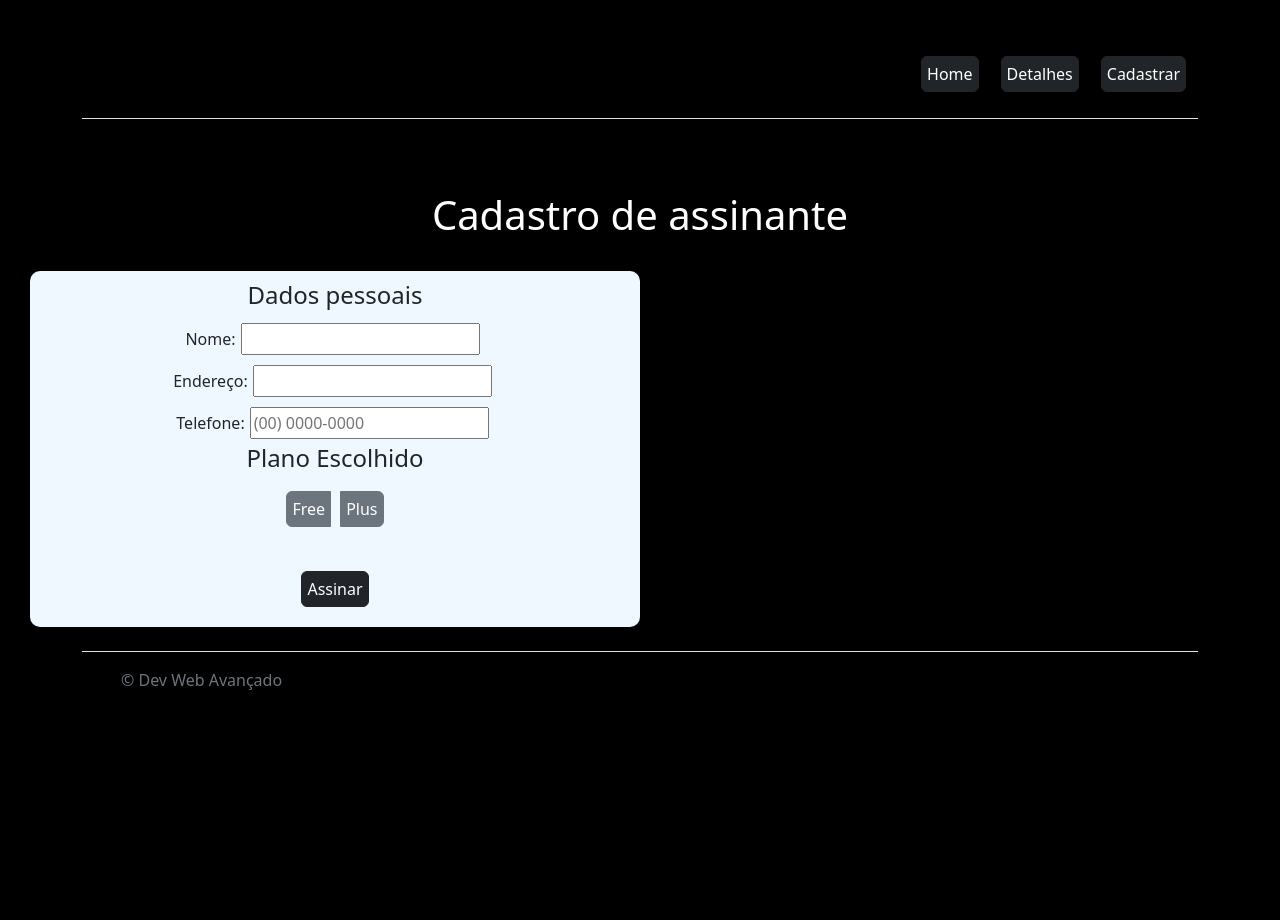
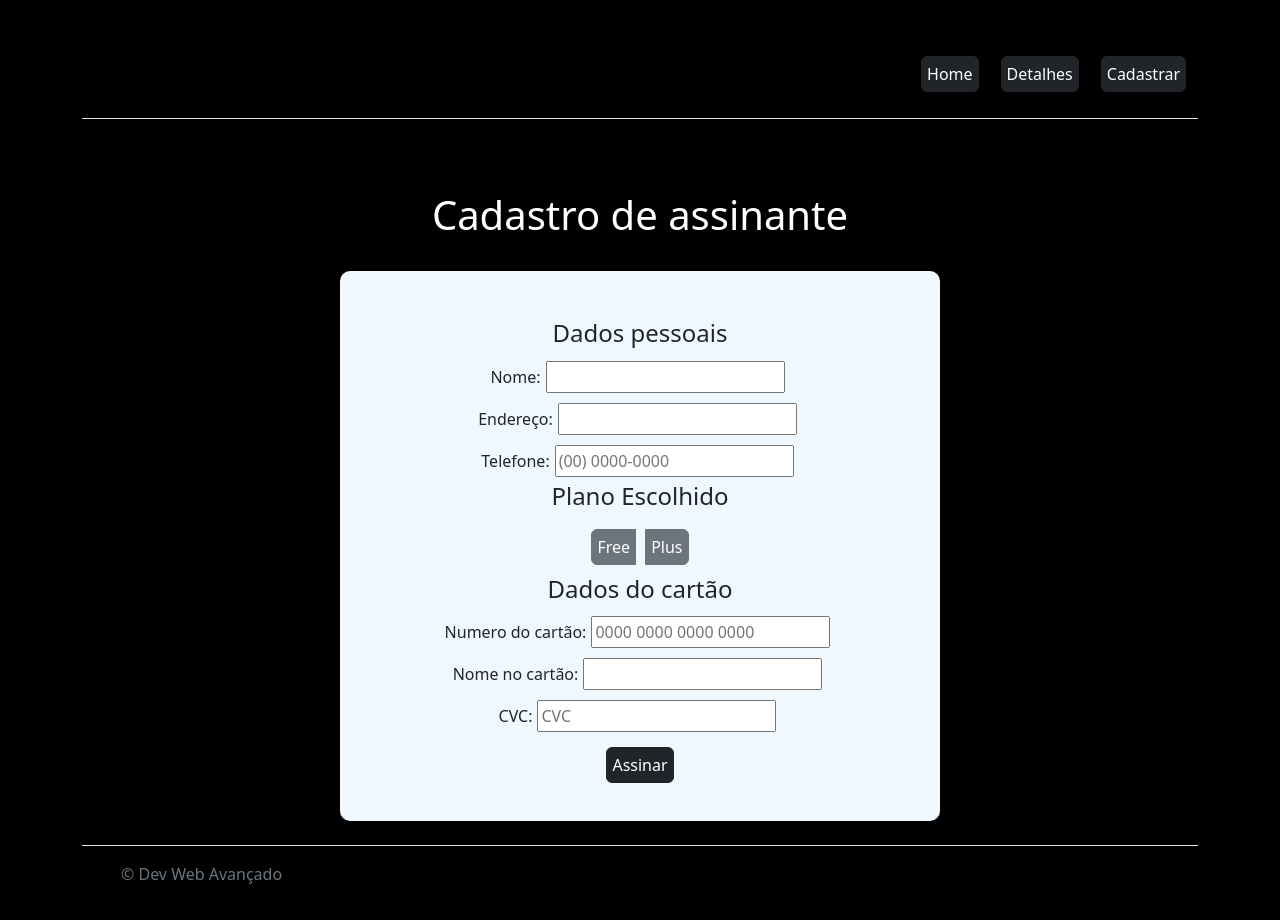
Before and after one commit to mts10/ApiFilmes, a React (Create React App) app: page /cadastro in a window 1280 px wide. Shown: the top 920 px of the page. Before the commit the page ends 800 px from the top, so only its background shows below. Built offline with nearby package versions, Linux system fonts and the light colour scheme.

Commit message:
Arrumando CADASTRO

```diff
--- a/src/pages/cadastro.css
+++ b/src/pages/cadastro.css
@@ -1,13 +1,14 @@
-.form-group{
+.pricing-header1{
     background-color: aliceblue;
     padding: 10px;
     border-radius: 10px;
-    text-align: center;
-    display: block;
+    height: 550px;
+    width: 600px;
 }
 .label, input{
     padding: 2px;
     margin: 5px;
+color: aliceblue;
 }
 .btn{
     padding: 5px;
--- a/src/pages/cadastro.js
+++ b/src/pages/cadastro.js
@@ -5,7 +5,7 @@ export default  function Cadastro(){
         <><div className="pricing-header px-3 py-3 pt-md-5 pb-md-4 mx-auto text-center">
             <h1 className="display-6">Cadastro de assinante</h1>
         </div>
-        <div class="form-group col-md-6 text-align-center">
+        <div className="pricing-header1 px-3 py-3 pt-md-5 pb-md-4 mx-auto text-center">
                 <form class="needs-validation">
                     <h4>Dados pessoais</h4>
                     <label>
@@ -30,10 +30,26 @@ export default  function Cadastro(){
                     <button type="button" class="btn btn-secondary">Plus</button>
                     </div>
                     <br />
+                </form>
+                <form class="needs-validation">
+                    <h4>Dados do cartão</h4>
+                    <label>
+                        Numero do cartão:
+                        <input type="number" placeholder='0000 0000 0000 0000'/>
+                    </label>
                     <br />
-                    <button type="submit" class="btn btn-dark">Assinar</button>
+                    <label>
+                        Nome no cartão:
+                        <input type="text" />
+                    </label>
+                    <br />
+                    <label>
+                        CVC:
+                        <input type="number" placeholder='CVC'/>
+                    </label>
+                    <br />
                 </form>
-
+                <button type="submit" class="btn btn-dark">Assinar</button>
             </div></>
 
     )
```
